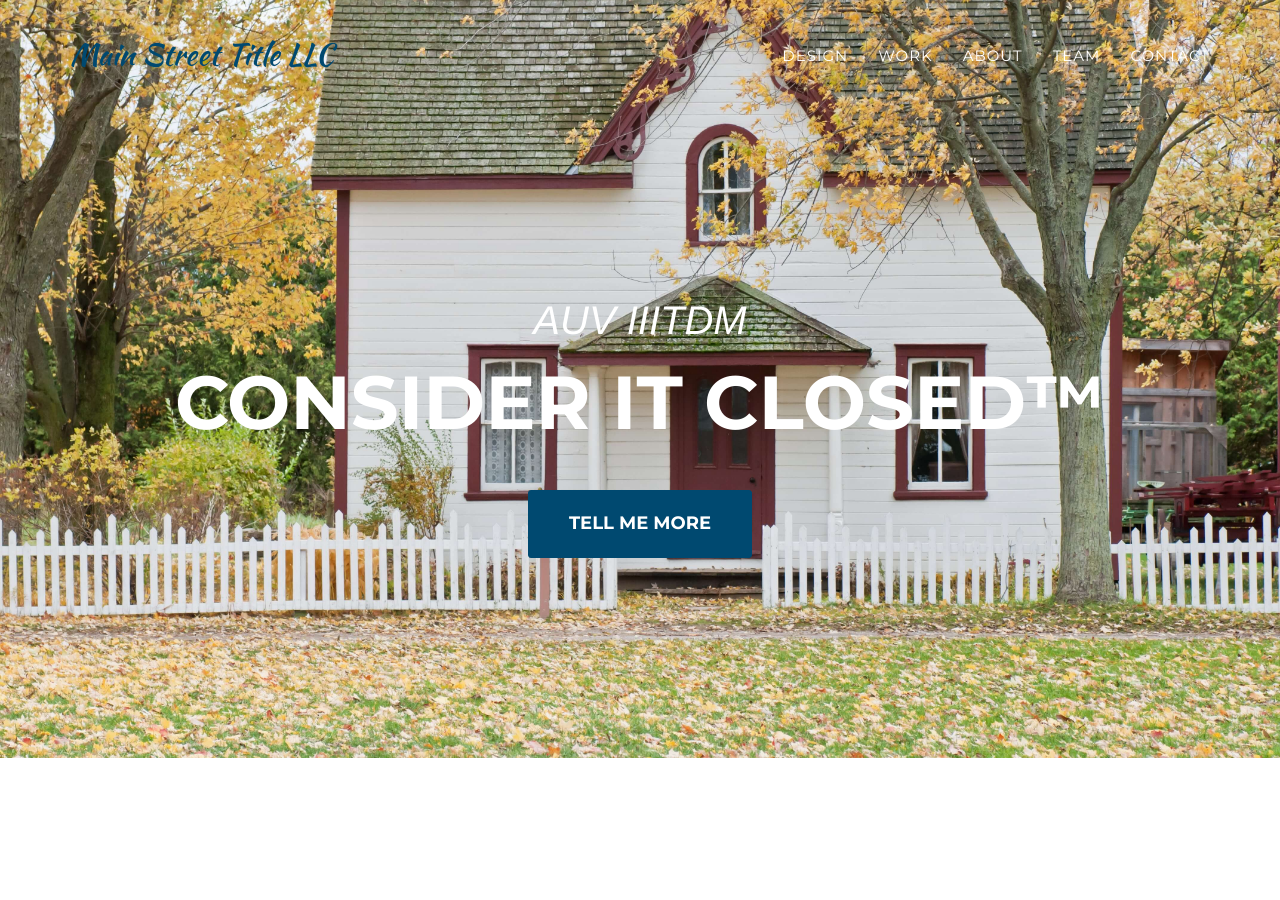
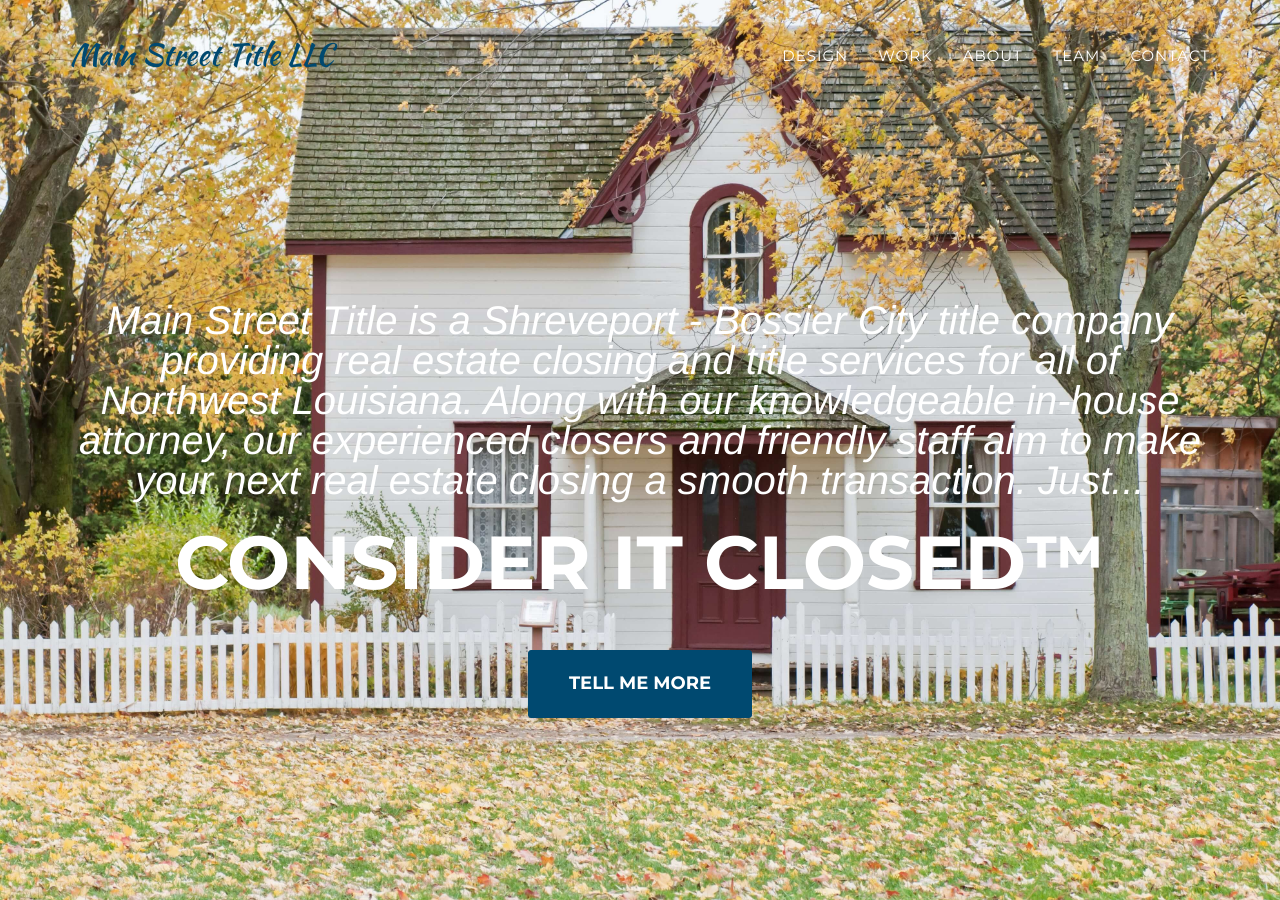
Before and after one commit to MainStreetTitleDeveloper/mainstreettitledeveloper.github.io, a Jekyll site: the page built from index.html, in a window 1280 px wide and 900 px high. Built offline with Jekyll 4.4.1, drawn with Linux system fonts in a browser that asks for light colours; some web fonts are replaced.

Commit message:
Update header.html

```diff
--- a/_includes/header.html
+++ b/_includes/header.html
@@ -44,7 +44,8 @@
     <header>
         <div class="container">
             <div class="intro-text">
-                <div class="intro-lead-in">AUV IIITDM</div>
+                <div class="intro-lead-in">
+                    Main Street Title is a Shreveport - Bossier City title company providing real estate closing and title services for all of Northwest Louisiana. Along with our knowledgeable in-house attorney, our experienced closers and friendly staff aim to make your next real estate closing a smooth transaction. Just...</div>
                 <div class="intro-heading">Consider It Closed™</div>
                 <a href="#services" class="page-scroll btn btn-xl">Tell Me More</a>
             </div>
```
